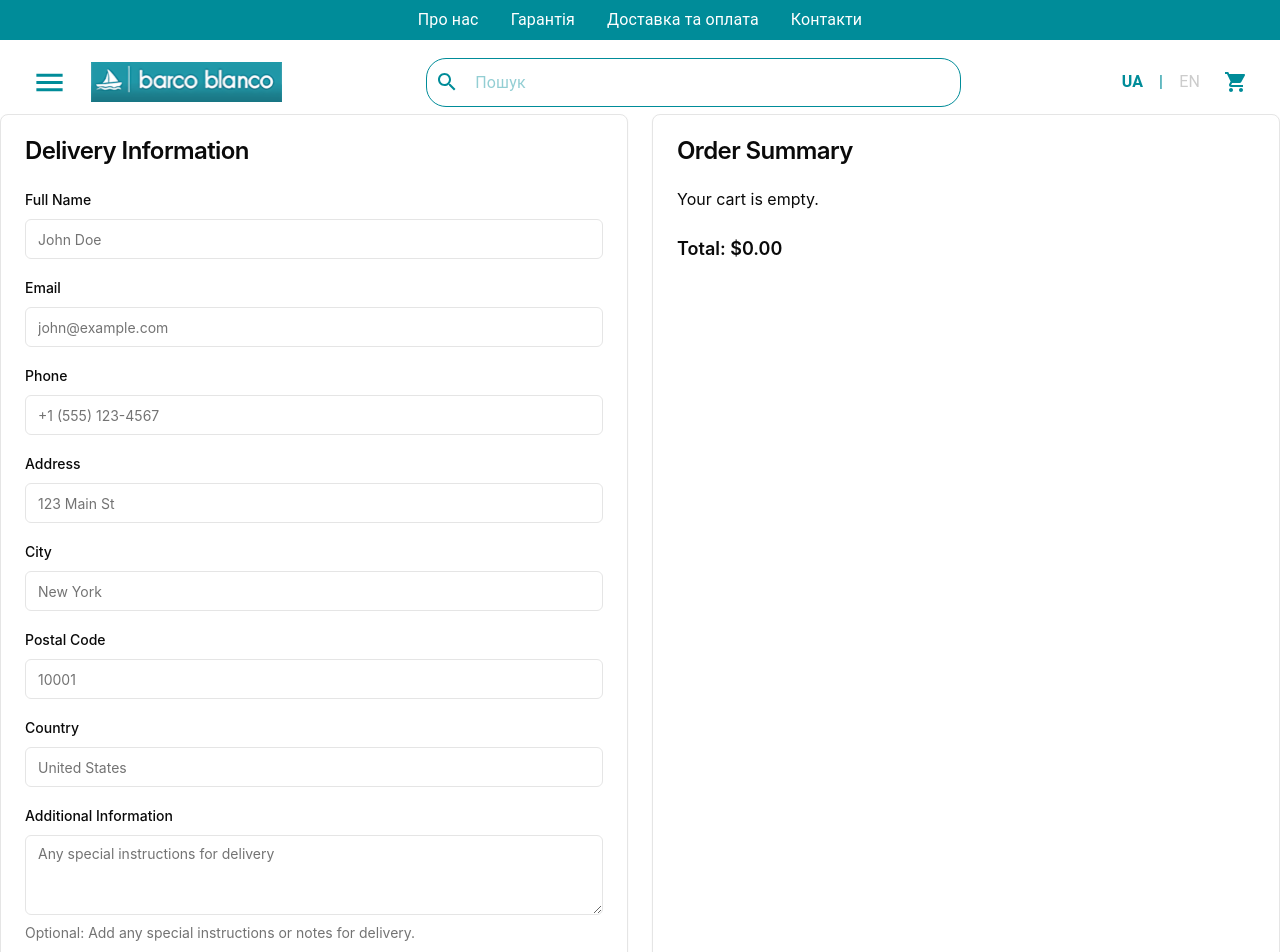
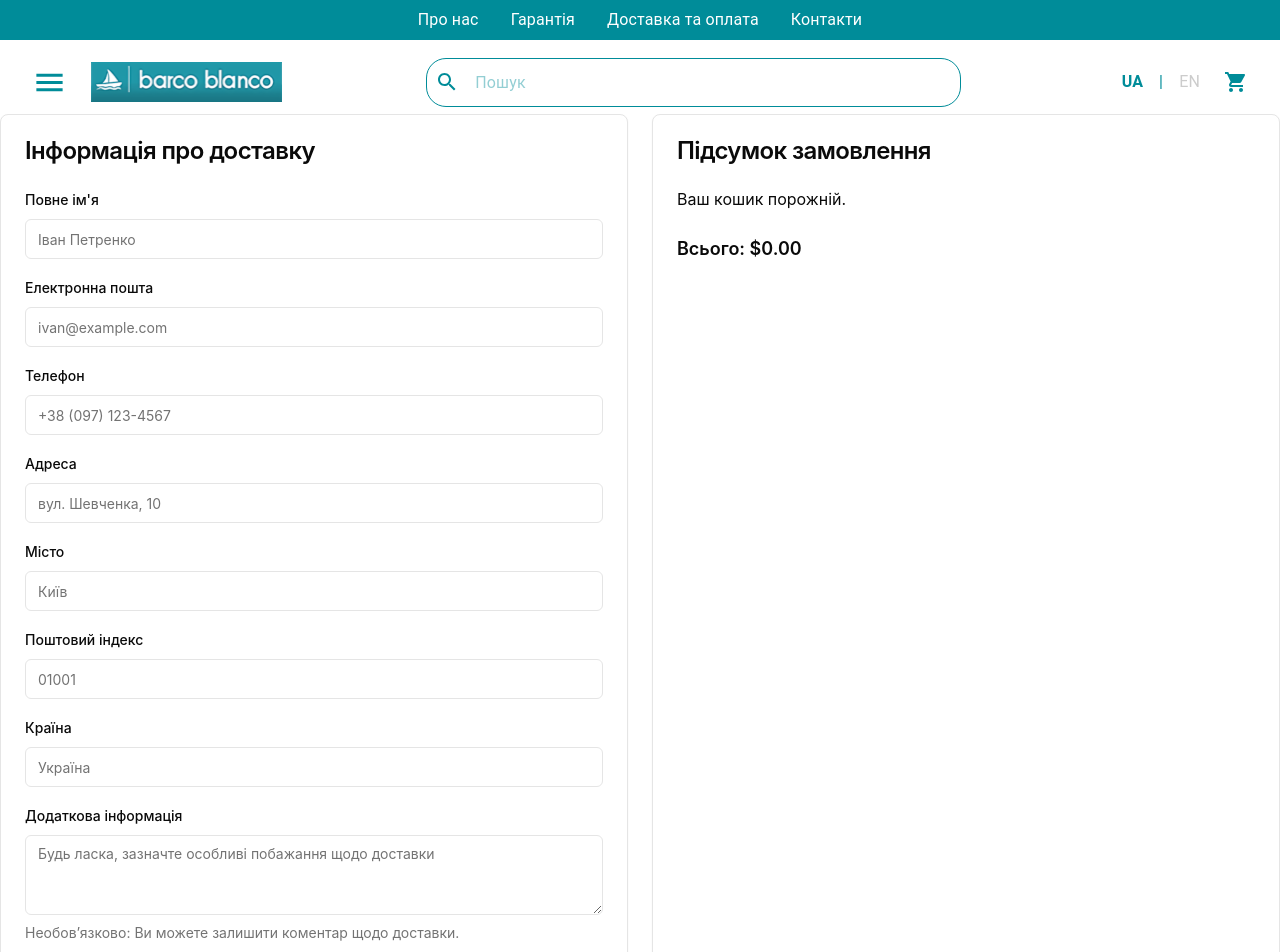
Before and after one commit to yaroslavgubich/barcoblanco-store, a Next.js app: page /order in a window 1280 px wide. Shown: the top 952 px of the page. Built offline with nearby package versions, Linux system fonts and the light colour scheme.

Commit message:
added email delivery and changed order form

```diff
--- a/app/(store)/order/page.tsx
+++ b/app/(store)/order/page.tsx
@@ -1,4 +1,3 @@
-// app/(store)/order/page.tsx
 "use client";
 
 import { useState } from "react"
@@ -26,6 +25,27 @@ import {
 } from "@/components/ui/card"
 import { useCart } from "@/context/CartContext"
 import Image from "next/image"
+
+// Typen definieren
+type CartItem = {
+  id: string;
+  name: string;
+  price: number;
+  quantity: number;
+  image: string;
+};
+
+type OrderFormData = {
+  fullName: string;
+  email: string;
+  phone: string;
+  address: string;
+  city: string;
+  postalCode: string;
+  country: string;
+  additionalInfo?: string;
+  cart: CartItem[];
+};
 
 const formSchema = z.object({
   fullName: z
@@ -60,18 +80,45 @@ export default function OrderForm() {
     },
   })
 
-  function onSubmit(values: z.infer<typeof formSchema>) {
-    setIsSubmitting(true)
-    // Example: send the order data + cart to your backend
-    const orderData = { ...values, cart }
+  async function onSubmit(values: z.infer<typeof formSchema>) {
+    setIsSubmitting(true);
 
-    // For demonstration, just console.log and reset
-    console.log("Order data:", orderData)
-    setTimeout(() => {
-      setIsSubmitting(false)
-      alert("Order submitted successfully!")
-      form.reset()
-    }, 2000)
+    const orderData: OrderFormData = {
+      ...values,
+      cart: cart.map((item) => ({
+        id: item.id,
+        name: item.name,
+        price: item.price,
+        quantity: item.quantity,
+        image: item.image,
+      })),
+    };
+
+    try {
+      const response = await fetch("https://v0-barcoblanco-e-commerce-website-a65y293a9.vercel.app/backend/send-order", {
+        method: "POST",
+        headers: {
+          "Content-Type": "application/json",
+        },
+        body: JSON.stringify(orderData),
+      });
+
+      if (!response.ok) {
+        const errorData = await response.json();
+        console.error("Backend error:", errorData);
+        throw new Error("Failed to submit the order.");
+      }
+
+      const result = await response.json();
+      console.log("Order response:", result);
+      alert("Order submitted successfully! A confirmation email has been sent.");
+      form.reset();
+    } catch (error) {
+      console.error("Error submitting the order:", error);
+      alert("Failed to submit the order. Please try again.");
+    } finally {
+      setIsSubmitting(false);
+    }
   }
 
   // 2️⃣ Calculate total price
@@ -81,7 +128,7 @@ export default function OrderForm() {
     <div className="grid gap-6 lg:grid-cols-2">
       <Card>
         <CardHeader>
-          <CardTitle>Delivery Information</CardTitle>
+          <CardTitle>Інформація про доставку</CardTitle>
         </CardHeader>
         <CardContent>
           <Form {...form}>
@@ -91,9 +138,9 @@ export default function OrderForm() {
                 name="fullName"
                 render={({ field }) => (
                   <FormItem>
-                    <FormLabel>Full Name</FormLabel>
+                    <FormLabel>Повне ім'я</FormLabel>
                     <FormControl>
-                      <Input placeholder="John Doe" {...field} />
+                      <Input placeholder="Іван Петренко" {...field} />
                     </FormControl>
                     <FormMessage />
                   </FormItem>
@@ -104,11 +151,11 @@ export default function OrderForm() {
                 name="email"
                 render={({ field }) => (
                   <FormItem>
-                    <FormLabel>Email</FormLabel>
+                    <FormLabel>Електронна пошта</FormLabel>
                     <FormControl>
                       <Input
                         type="email"
-                        placeholder="john@example.com"
+                        placeholder="ivan@example.com"
                         {...field}
                       />
                     </FormControl>
@@ -121,9 +168,9 @@ export default function OrderForm() {
                 name="phone"
                 render={({ field }) => (
                   <FormItem>
-                    <FormLabel>Phone</FormLabel>
+                    <FormLabel>Телефон</FormLabel>
                     <FormControl>
-                      <Input type="tel" placeholder="+1 (555) 123-4567" {...field} />
+                      <Input type="tel" placeholder="+38 (097) 123-4567" {...field} />
                     </FormControl>
                     <FormMessage />
                   </FormItem>
@@ -134,9 +181,9 @@ export default function OrderForm() {
                 name="address"
                 render={({ field }) => (
                   <FormItem>
-                    <FormLabel>Address</FormLabel>
+                    <FormLabel>Адреса</FormLabel>
                     <FormControl>
-                      <Input placeholder="123 Main St" {...field} />
+                      <Input placeholder="вул. Шевченка, 10" {...field} />
                     </FormControl>
                     <FormMessage />
                   </FormItem>
@@ -147,9 +194,9 @@ export default function OrderForm() {
                 name="city"
                 render={({ field }) => (
                   <FormItem>
-                    <FormLabel>City</FormLabel>
+                    <FormLabel>Місто</FormLabel>
                     <FormControl>
-                      <Input placeholder="New York" {...field} />
+                      <Input placeholder="Київ" {...field} />
                     </FormControl>
                     <FormMessage />
                   </FormItem>
@@ -160,9 +207,9 @@ export default function OrderForm() {
                 name="postalCode"
                 render={({ field }) => (
                   <FormItem>
-                    <FormLabel>Postal Code</FormLabel>
+                    <FormLabel>Поштовий індекс</FormLabel>
                     <FormControl>
-                      <Input placeholder="10001" {...field} />
+                      <Input placeholder="01001" {...field} />
                     </FormControl>
                     <FormMessage />
                   </FormItem>
@@ -173,9 +220,9 @@ export default function OrderForm() {
                 name="country"
                 render={({ field }) => (
                   <FormItem>
-                    <FormLabel>Country</FormLabel>
+                    <FormLabel>Країна</FormLabel>
                     <FormControl>
-                      <Input placeholder="United States" {...field} />
+                      <Input placeholder="Україна" {...field} />
                     </FormControl>
                     <FormMessage />
                   </FormItem>
@@ -186,22 +233,22 @@ export default function OrderForm() {
                 name="additionalInfo"
                 render={({ field }) => (
                   <FormItem>
-                    <FormLabel>Additional Information</FormLabel>
+                    <FormLabel>Додаткова інформація</FormLabel>
                     <FormControl>
                       <Textarea
-                        placeholder="Any special instructions for delivery"
+                        placeholder="Будь ласка, зазначте особливі побажання щодо доставки"
                         {...field}
                       />
                     </FormControl>
                     <FormDescription>
-                      Optional: Add any special instructions or notes for delivery.
+                      Необов’язково: Ви можете залишити коментар щодо доставки.
                     </FormDescription>
                     <FormMessage />
                   </FormItem>
                 )}
               />
               <Button type="submit" className="w-full" disabled={isSubmitting}>
-                {isSubmitting ? "Submitting..." : "Place Order"}
+                {isSubmitting ? "Обробка..." : "Оформити замовлення"}
               </Button>
             </form>
           </Form>
@@ -211,12 +258,12 @@ export default function OrderForm() {
       {/* 3️⃣ Order Summary with Cart Items and Total */}
       <Card>
         <CardHeader>
-          <CardTitle>Order Summary</CardTitle>
+          <CardTitle>Підсумок замовлення</CardTitle>
         </CardHeader>
         <CardContent className="space-y-2">
           {/* List Cart Items */}
           {cart.length === 0 ? (
-            <p>Your cart is empty.</p>
+            <p>Ваш кошик порожній.</p>
           ) : (
             cart.map((item) => (
               <div
@@ -243,10 +290,14 @@ export default function OrderForm() {
         </CardContent>
         <CardFooter>
           <p className="text-lg font-semibold">
-            Total: ${totalPrice.toFixed(2)}
+            Всього: ${totalPrice.toFixed(2)}
           </p>
         </CardFooter>
       </Card>
     </div>
   );
+
+
+
+
 }
```
Also changed, not shown: app/backend/requirements.txt (added), app/backend/vercel.json (added), 1 other file (tests, documents, lock files or other folders).
